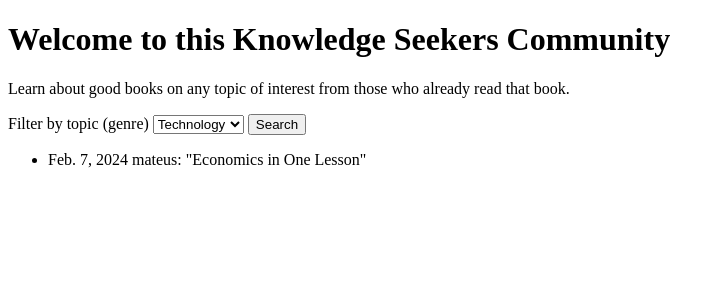
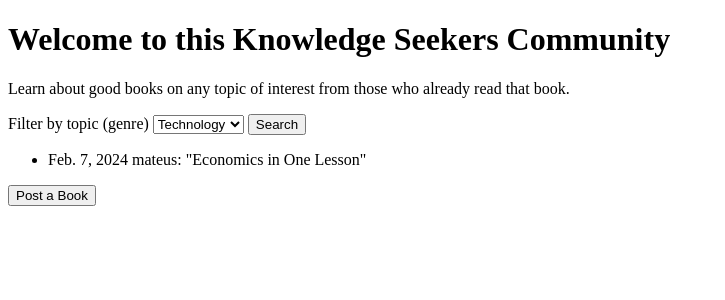
Before and after one commit to mateus1959/cs50FinalProject, a Django app: page /blog/ in a window 1280 px wide. Shown: the top 300 px of the page, without its empty margins (0-725 px from the left). Run offline with Django 5.2, Linux system fonts and the light colour scheme; data comes from the database, SQL or seed files in the repository.

Commit message:
Add form to index.html

```diff
--- a/project/blog/templates/blog/index.html
+++ b/project/blog/templates/blog/index.html
@@ -21,5 +21,10 @@
             <li>{{ post.date }} {{ post.name }}: {{ post.book }}</li>
         {% endfor %}
     </ul>
+    <p>
+        <form action="">
+            <input type="submit" value="Post a Book">
+        </form>
+    </p>
 </body>
 </html>
```
